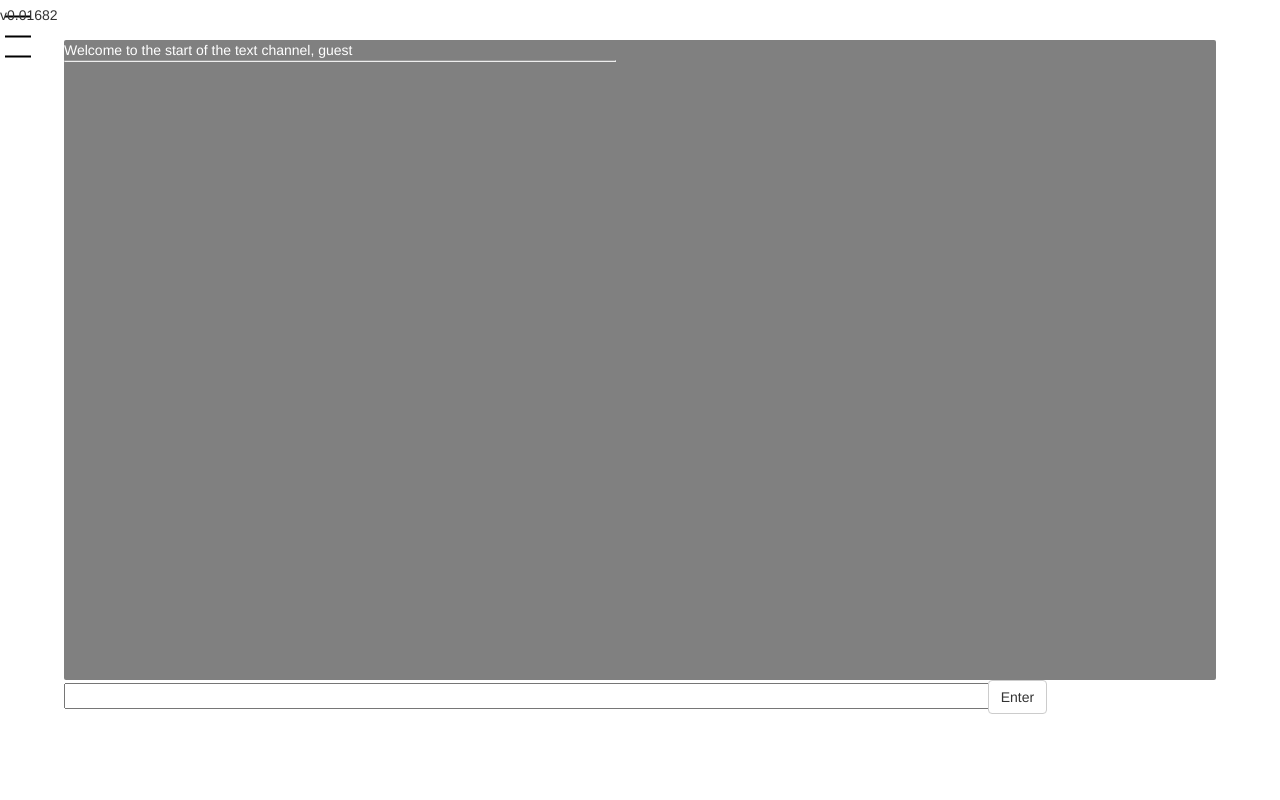
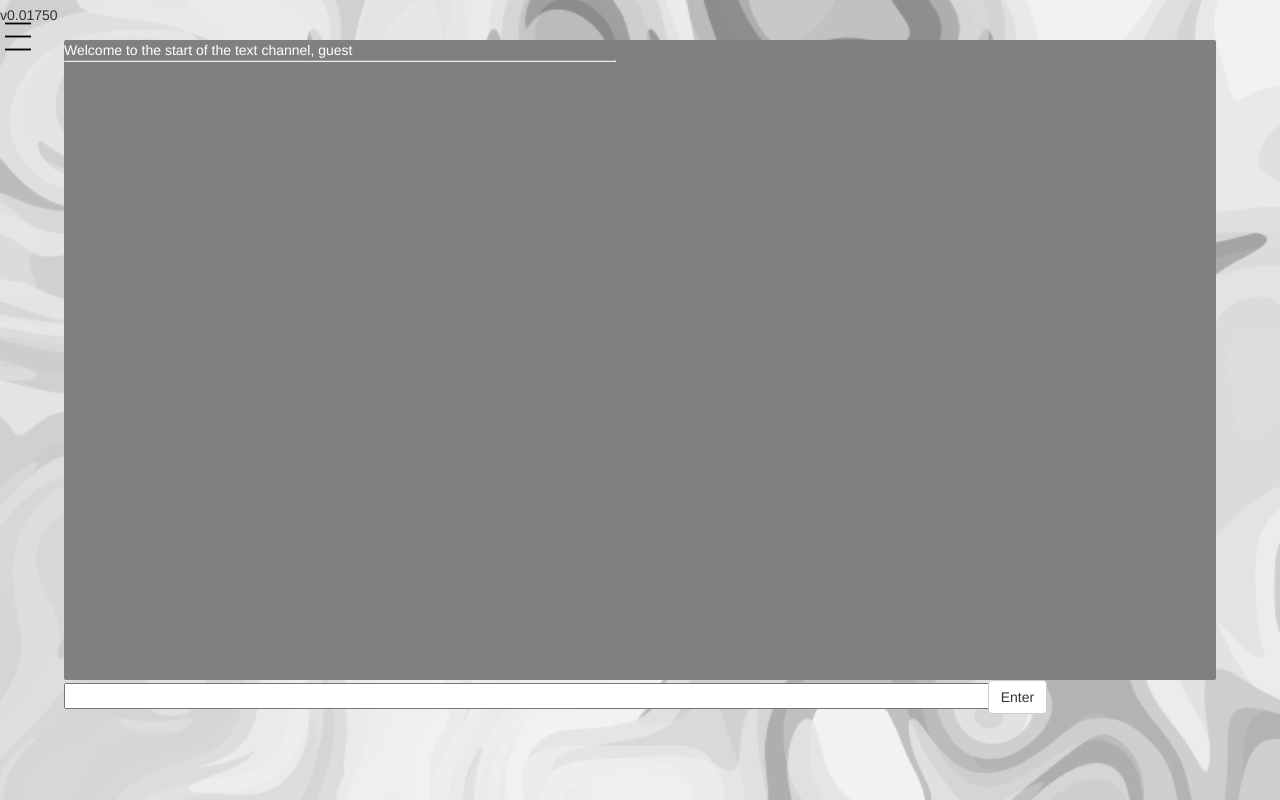
Before and after one commit to Anthonyrules144/Electron-chat-program, an Electron app: page index.html in a window 1280 px wide. Drawn offline with Linux system fonts and the light colour scheme; no server answers.

Commit message:
v0.01750, animations

```diff
--- a/index.html
+++ b/index.html
@@ -1,7 +1,7 @@
 <!DOCTYPE html>
 <html>
 	<head>
-		<span class="version">v0.01682</span>
+		<span class="version">v0.01750</span>
 		<script src="http://media.twiliocdn.com/sdk/rtc/js/ip-messaging/v0.8/twilio-ip-messaging.min.js"></script>
 		<link rel="shortcut icon" href="http://www.twilio.com/marketing/bundles/marketing/img/favicons/favicon.ico">
         <script src="./jquery-1.12.4.min.js"></script>
@@ -27,9 +27,9 @@
 				height: 50px;
 				cursor: pointer;
 			}
-			#ln1 { position: relative;}
+			#ln1 { position: relative; top: 7px; }
 			#ln2 { position: relative;}
-			#ln3 { position: relative;}
+			#ln3 { position: relative; top: -7px;}
 			#user-settings {
 				display: inline-block;
 				left: -250px;
@@ -46,7 +46,7 @@
                 position: absolute;
                 width: 100%;
                 height: 100%;
-                background-image: url('./bg.png');
+                background-image: url('./images/bg.png');
 				background-position: bottom;
 				background-size: cover;
             }
@@ -105,6 +105,9 @@
 			    border-style: inset;
 			    border-width: 1px;
 			}
+			a {
+				cursor: pointer;
+			}
         </style>
         <script>
 			var interval = setInterval(function(){
@@ -119,12 +122,12 @@
 			$(document).ready(function() {
 				userSettings = false;
 				$('#btn').hover(function(){
-					$("#ln1").css({ WebkitTransform: 'rotate(' + 45 + 'deg)', top: "20px" });
-					$("#ln3").css({ WebkitTransform: 'rotate(' + -45 + 'deg)', top: "-20px" });
+					$("#ln1").stop(true, false).animate({top: "20px" }, 150).css({ WebkitTransform: 'rotate(' + 45 + 'deg)'});
+					$("#ln3").stop(true, false).animate({top: "-20px" }, 150).css({ WebkitTransform: 'rotate(' + -45 + 'deg)'});
 				});
 				$('#btn').mouseleave(function() {
-					$("#ln1").css({ WebkitTransform: 'rotate(' + 0 + 'deg)', top: "0px" });
-					$("#ln3").css({ WebkitTransform: 'rotate(' + 0 + 'deg)', top: "0px" });
+					$("#ln1").stop(true, false).css({ WebkitTransform: 'rotate(' + 0 + 'deg)'}, 750).animate({top: "7px" }, 550);
+					$("#ln3").stop(true, false).css({ WebkitTransform: 'rotate(' + 0 + 'deg)'}, 750).animate({top: "-7px" }, 550);
 				});
 				$("#btn").click(function() { userSettings = true; $("#user-settings").animate({ left: "0px" }, 750, function() { }); });
 				$("#user-settings").mouseleave(function() {
@@ -165,11 +168,11 @@
     </head>
     <body>
         <div id="inside">
-			<span id="btn">
+			<a id="btn" onclick="$('#user-settings').animate({ left: '0px' }, 750, function() {});">
 				<img id="ln1" src="./images/line.png">
 				<img id="ln2" src="./images/line.png">
 				<img id="ln3" src="./images/line.png">
-			</span>
+			</a>
 			<span id="user-settings">
 				<a onclick="$('#user-settings').animate({ left: '-250px' }, 750, function() {});"><p><==</p></a>
 				<p>User-Settings</b><hr>
```
